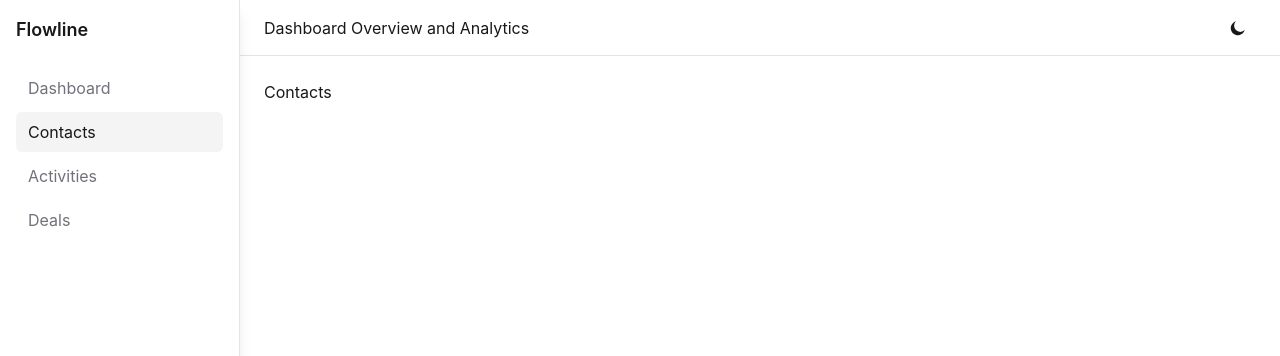
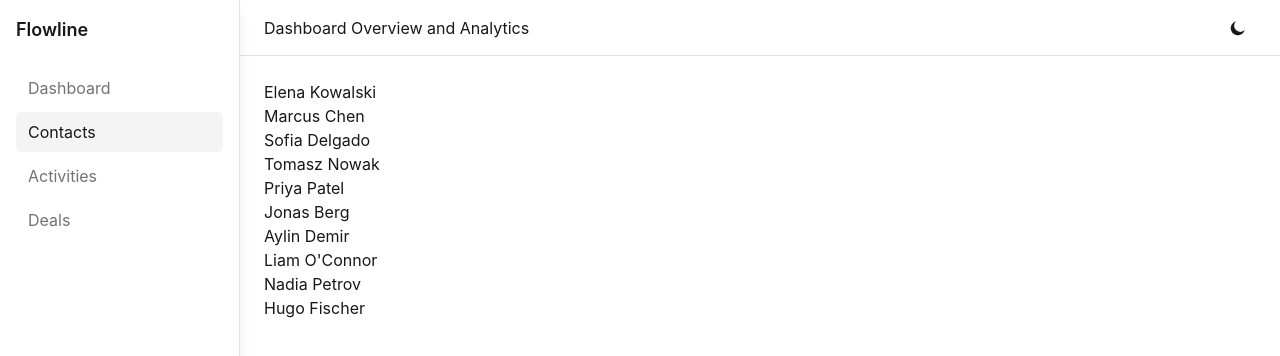
Before and after one commit to FiratCanTas/flowline, a React (Vite) app: page /contacts in a window 1280 px wide. Shown: the top 356 px of the page. Built offline with nearby package versions, Linux system fonts and the light colour scheme.

Commit message:
feat: display contacts list from api

```diff
--- a/src/pages/Contacts.jsx
+++ b/src/pages/Contacts.jsx
@@ -1,4 +1,24 @@
+import { useQuery } from '@tanstack/react-query';
+import { getContacts } from '../features/contacts/api/contacts';
+
 const Contacts = () => {
-  return <>Contacts</>;
+  const { isLoading, error, data } = useQuery({
+    queryKey: ['contacts'],
+    queryFn: getContacts,
+  });
+
+  if (isLoading) {
+    return <span>Loading...</span>;
+  } else if (error) {
+    return <span>{error.message}</span>;
+  }
+
+  return (
+    <ul>
+      {data?.map((contact) => (
+        <li key={contact.id}>{contact.name}</li>
+      ))}
+    </ul>
+  );
 };
 export default Contacts;
```
Also changed, not shown: src/features/contacts/api/contacts.js (renamed from src/features/contacts/contacts.js).
